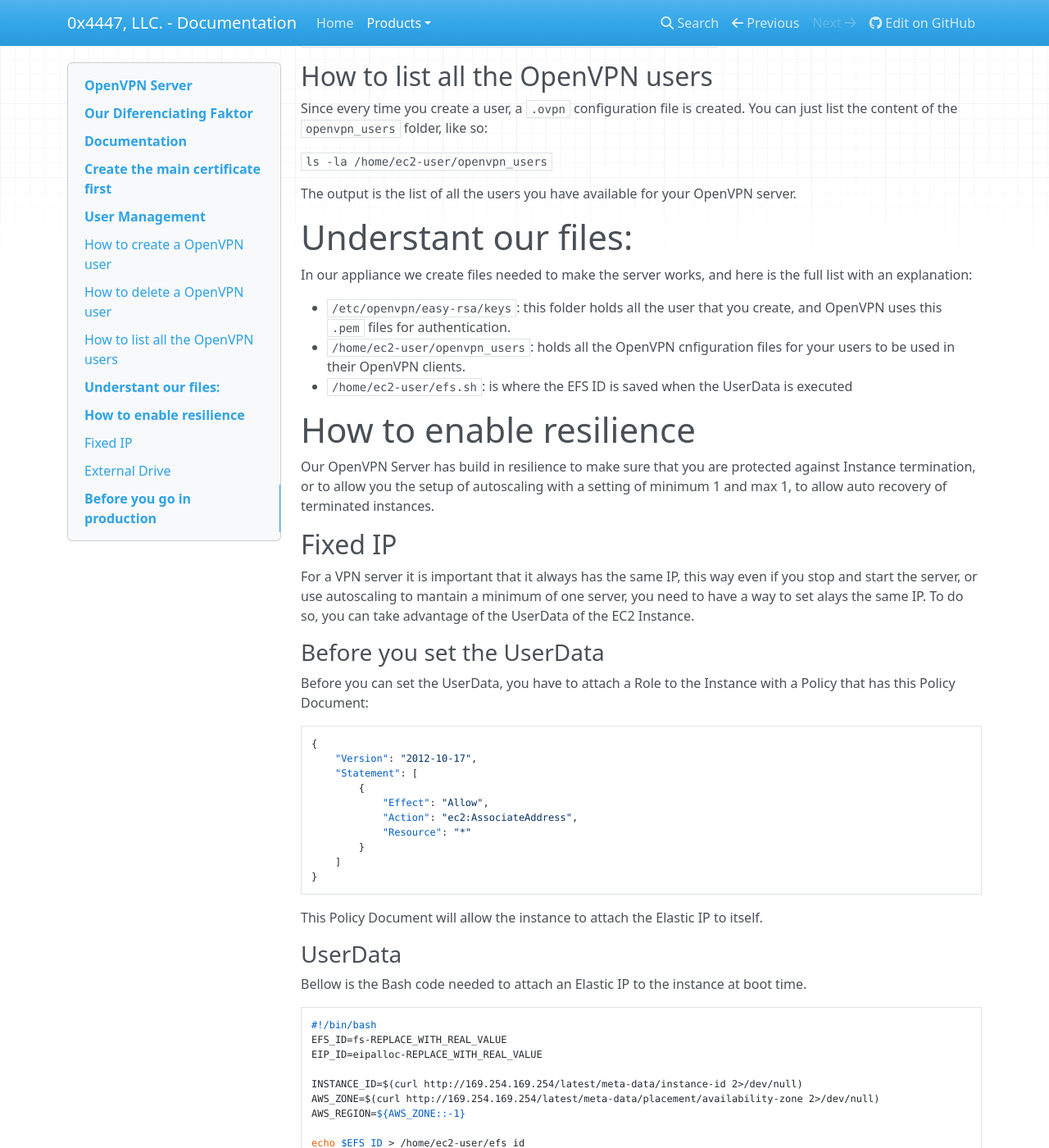
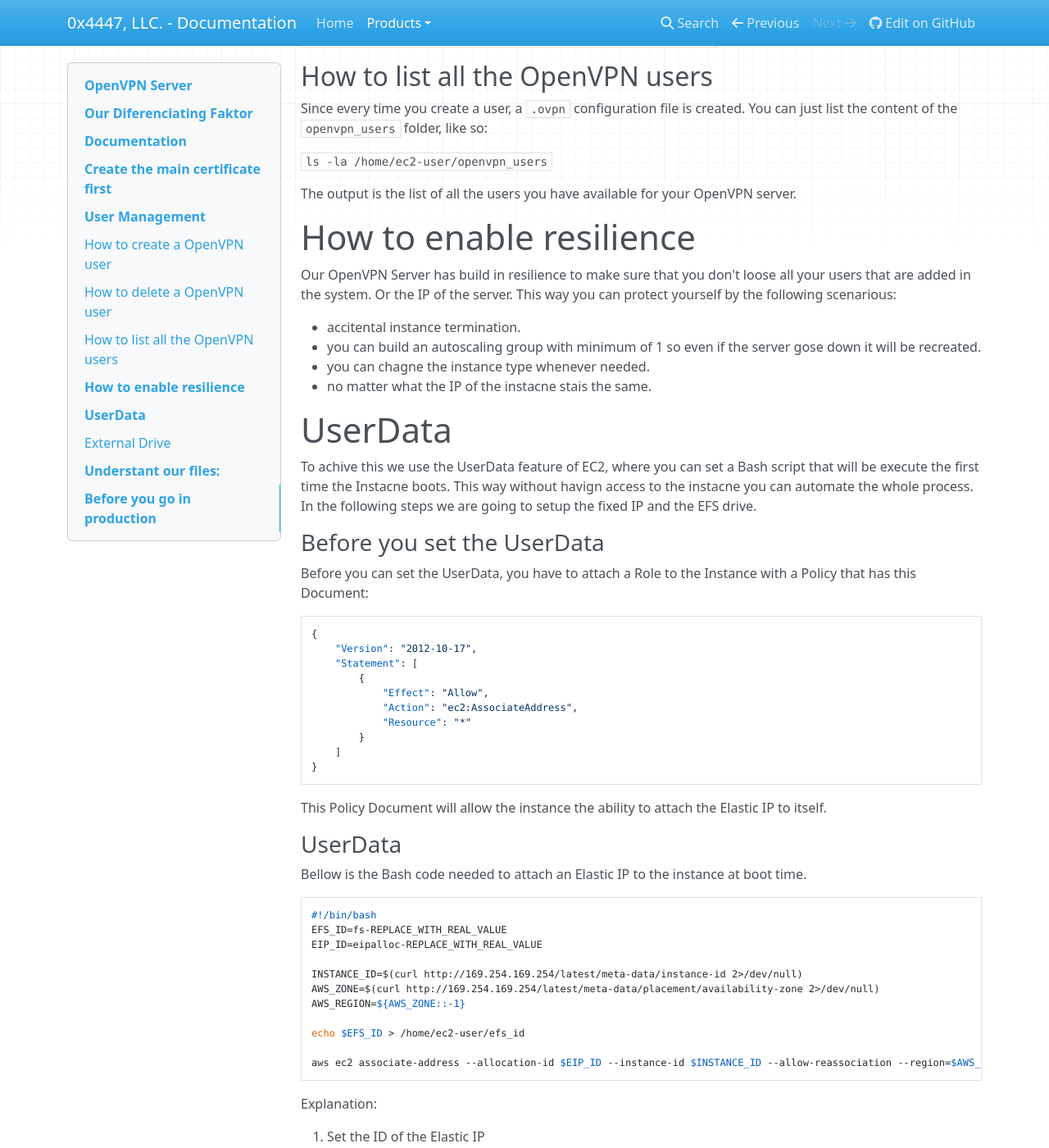
Before and after one commit to 0x4447-office/0x4447_webpage_documentation, an MkDocs documentation site: the page built from docs/products/openvpn-server.md, in a window 1280 px wide and 1400 px high, scrolled down 1451 px. Shown: the whole window at 82% size. Built offline with MkDocs 1.6.1, drawn with Linux system fonts in a browser that asks for light colours; nearby versions of some CDN libraries; some of the changed text lies outside the part shown.

Commit message:
Update openvpn-server.md

````diff
--- a/docs/products/openvpn-server.md
+++ b/docs/products/openvpn-server.md
@@ -59,25 +59,22 @@ Since every time you create a user, a `.ovpn` configuration file is created. You
 
 The output is the list of all the users you have available for your OpenVPN server.
 
-# Understant our files:
-
-In our appliance we create files needed to make the server works, and here is the full list with an explanation:
-
-- `/etc/openvpn/easy-rsa/keys`: this folder holds all the user that you create, and OpenVPN uses this `.pem` files for authentication.
-- `/home/ec2-user/openvpn_users`: holds all the OpenVPN cnfiguration files for your users to be used in their OpenVPN clients.
-- `/home/ec2-user/efs.sh`: is where the EFS ID is saved when the UserData is executed
-
 # How to enable resilience
 
-Our OpenVPN Server has build in resilience to make sure that you are protected against Instance termination, or to allow you the setup of autoscaling with a setting of minimum 1 and max 1, to allow auto recovery of terminated instances.
+Our OpenVPN Server has build in resilience to make sure that you don't loose all your users that are added in the system. Or the IP of the server. This way you can protect yourself by the following scenarious:
 
-## Fixed IP
+- accitental instance termination.
+- you can build an autoscaling group with minimum of 1 so even if the server gose down it will be recreated.
+- you can chagne the instance type whenever needed.
+- no matter what the IP of the instacne stais the same.
 
-For a VPN server it is important that it always has the same IP, this way even if you stop and start the server, or use autoscaling to mantain a minimum of one server, you need to have a way to set alays the same IP. To do so, you can take advantage of the UserData of the EC2 Instance.
+# UserData
+
+To achive this we use the UserData feature of EC2, where you can set a Bash script that will be execute the first time the Instacne boots. This way without havign access to the instacne you can automate the whole process. In the following steps we are going to setup the fixed IP and the EFS drive.
 
 ### Before you set the UserData
 
-Before you can set the UserData, you have to attach a Role to the Instance with a Policy that has this Policy Document:
+Before you can set the UserData, you have to attach a Role to the Instance with a Policy that has this Document:
 
 ```json
 {
@@ -92,7 +89,7 @@ Before you can set the UserData, you have to attach a Role to the Instance with
 }
 ```
 
-This Policy Document will allow the instance to attach the Elastic IP to itself.
+This Policy Document will allow the instance the ability to attach the Elastic IP to itself.
 
 ### UserData
 
@@ -132,6 +129,14 @@ To keep your user backed up and always available, our server has support for a E
 
 Our server will read this value, and will mount the EFS drive to the system. On this drive all the unique data for the OpenVPN server will be saved to, this way your data is safe, you can terminate the server, create a new one, and as long as the EFS ID is the same the OpenVPN server will work as if nothing happened.
 
+# Understant our files:
+
+In our appliance we create files needed to make the server works, and here is the full list with an explanation:
+
+- `/etc/openvpn/easy-rsa/keys`: this folder holds all the user that you create, and OpenVPN uses this `.pem` files for authentication.
+- `/home/ec2-user/openvpn_users`: holds all the OpenVPN cnfiguration files for your users to be used in their OpenVPN clients.
+- `/home/ec2-user/efs.sh`: is where the EFS ID is saved when the UserData is executed
+
 # Before you go in production
 
 Be sure to test the server to make sure it behaves the way we advertise it, not becasue we don't belive it works correctly, but to make sure you are confortable with the product and how it works. Especially the resiliance mode.
````
